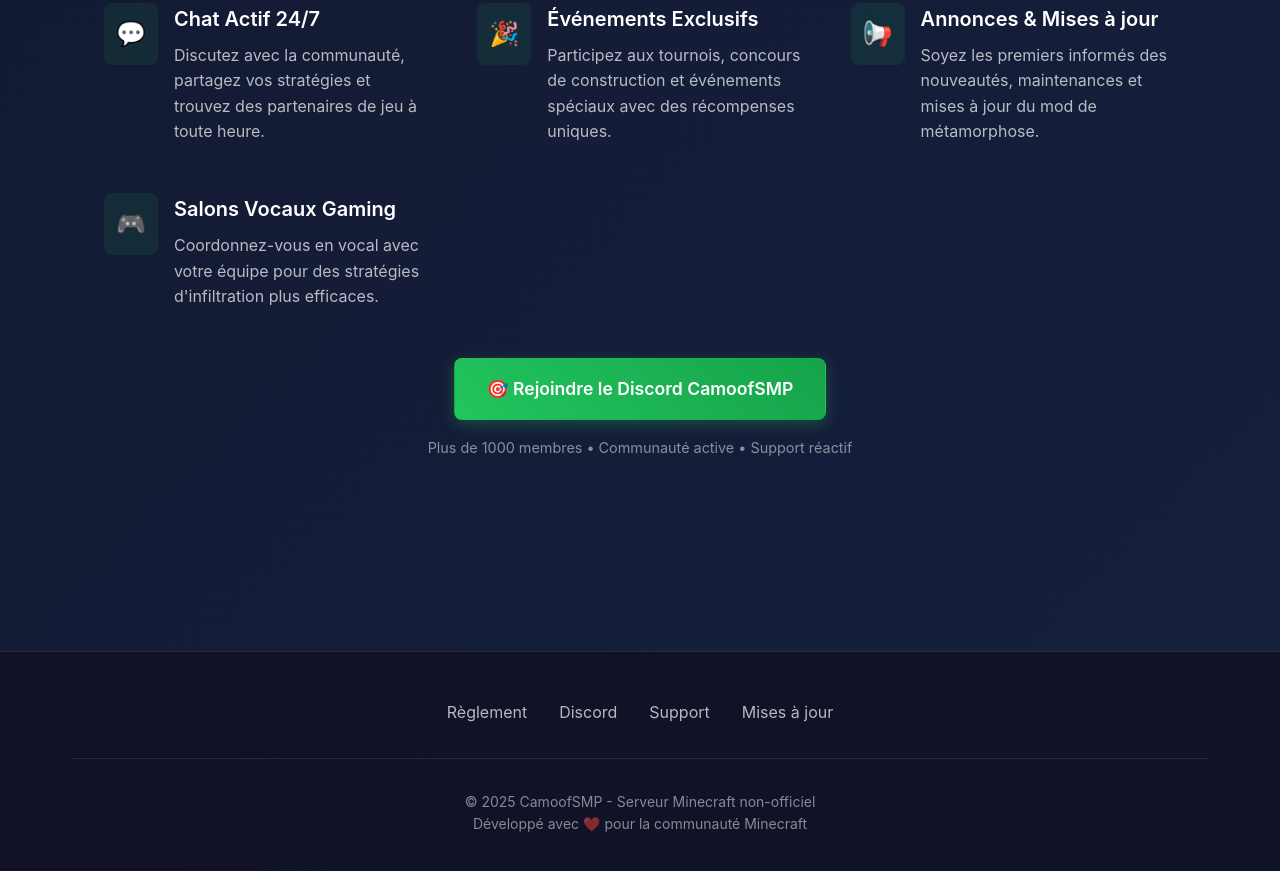
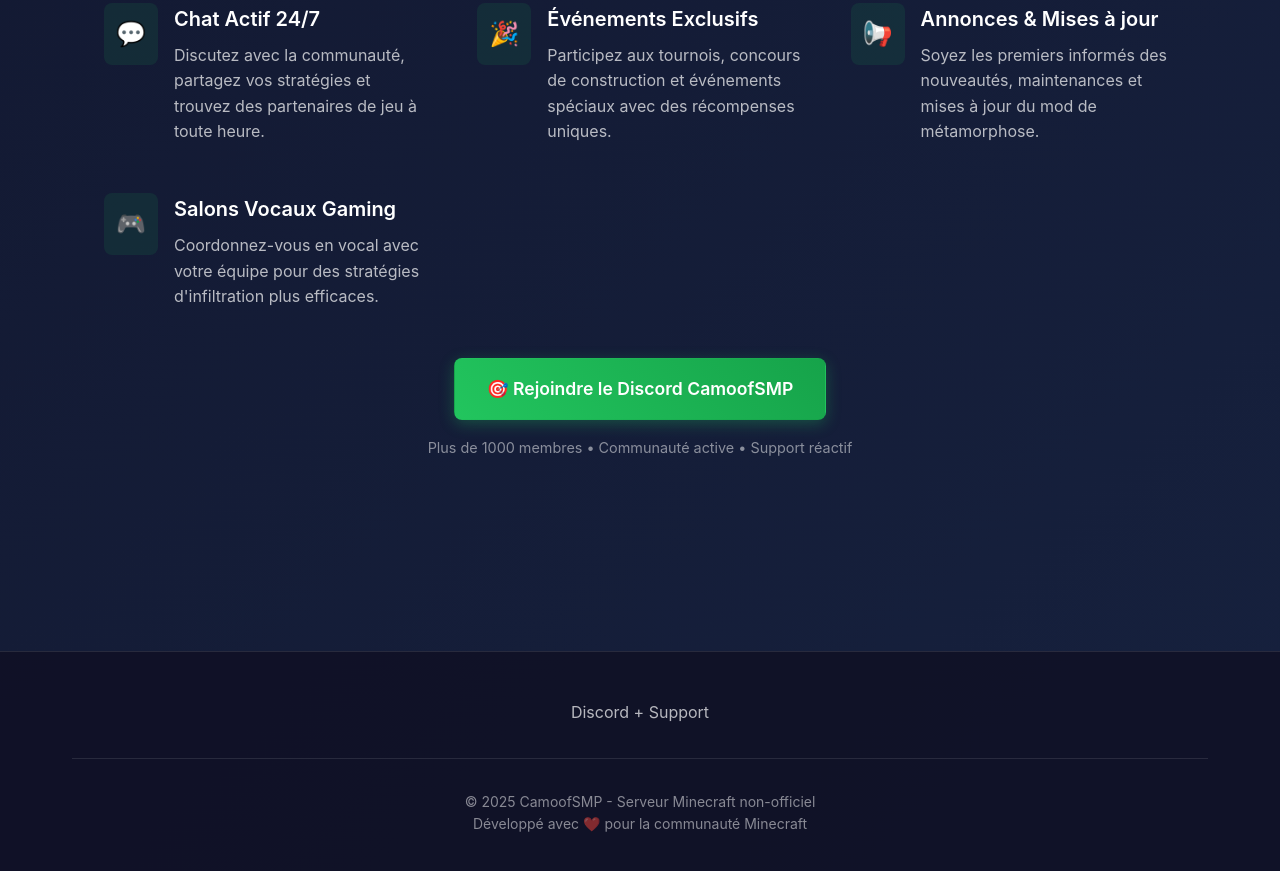
Before and after one commit to Camoofsmp/Qui-somme-nous-site-web, a plain HTML site: page index.html in a window 1280 px wide. Shown: the part 3285-4156 px from the top of the page. Drawn offline with Linux system fonts and the light colour scheme.

Commit message:
Update index.html

```diff
--- a/index.html
+++ b/index.html
@@ -711,10 +711,7 @@
     <footer>
         <div class="footer-content">
             <div class="footer-links">
-                <a href="#rules">Règlement</a>
-                <a href="#discord">Discord</a>
-                <a href="#support">Support</a>
-                <a href="#updates">Mises à jour</a>
+                <a href="https://discord.gg/kVGK3PRHr8">Discord + Support</a>
             </div>
 
             <div class="footer-bottom">
```
